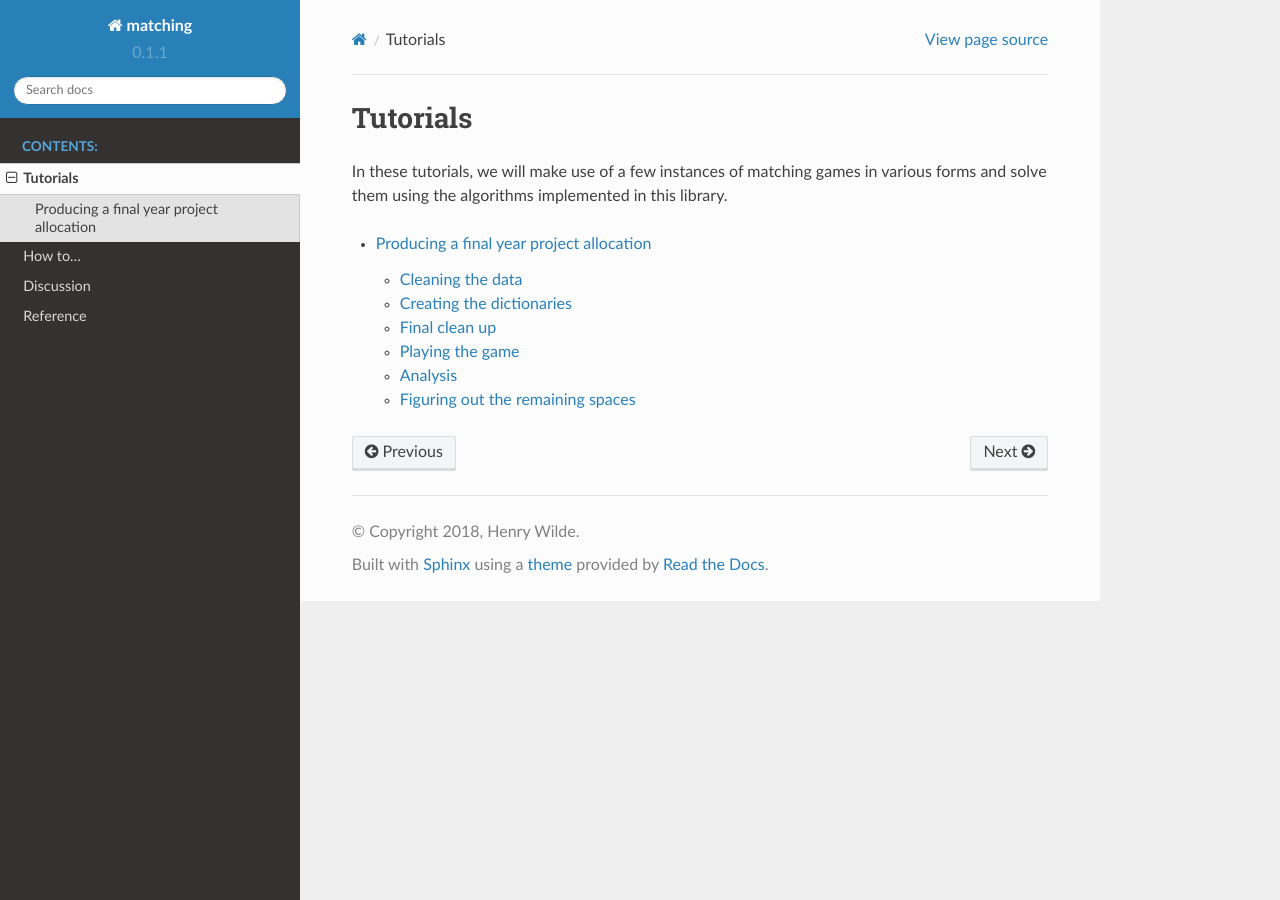
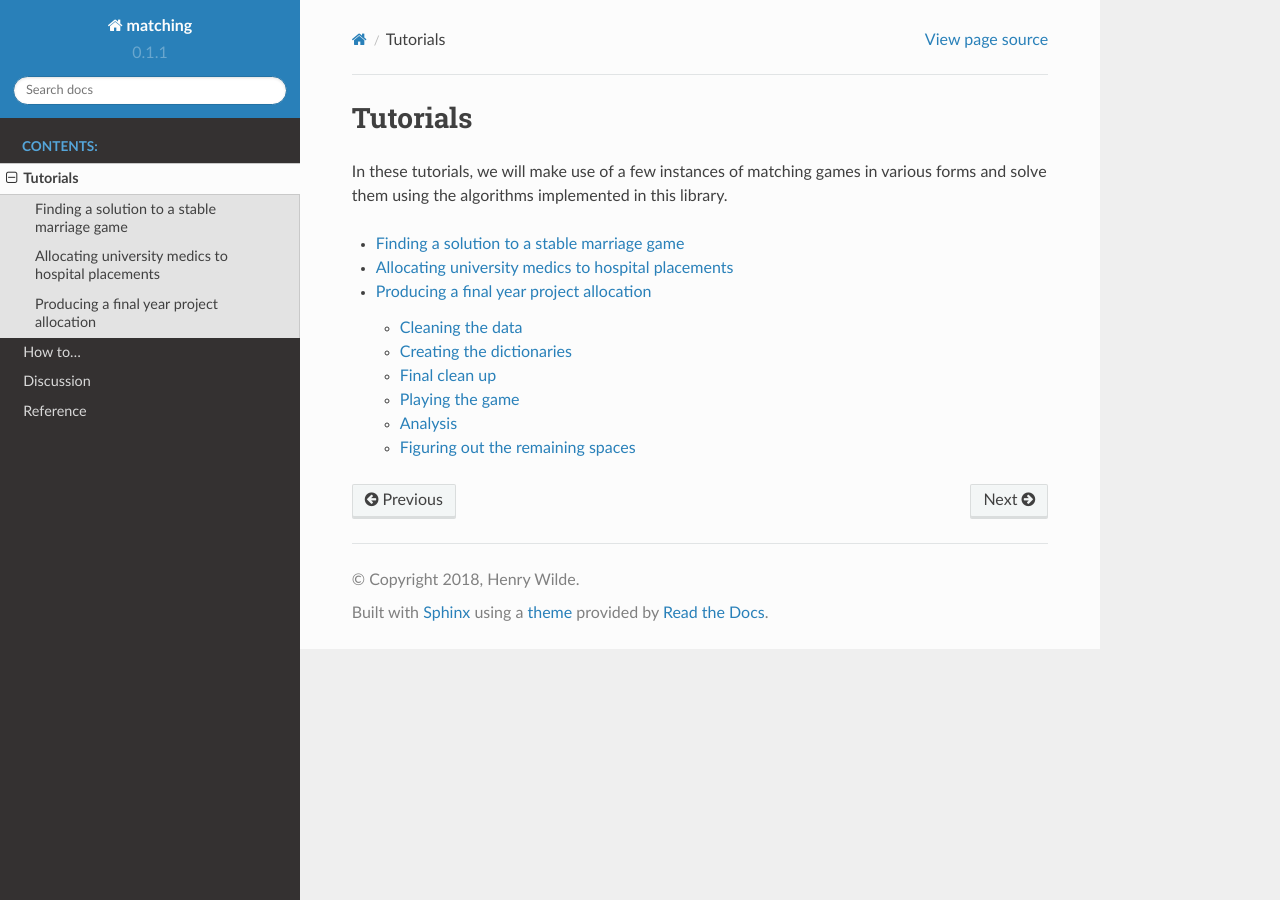
Before and after one commit to daffidwilde/matching, a Sphinx documentation site: the page built from docs/tutorials/index.rst, in a window 1280 px wide. Built offline with Sphinx 7.4.7 and the Read the Docs theme 2.0.0, drawn with Linux system fonts in a browser that asks for light colours; some of the changed lines change nothing that is shown.

Commit message:
Write tutorial for HR.

```diff
--- a/docs/tutorials/hospital_resident/data.py
+++ b/docs/tutorials/hospital_resident/data.py
@@ -1,24 +1,23 @@
 """ A script to create the dummy data used in `main.ipynb`. """
 
-import json
+import yaml
 from collections import defaultdict
 
 import numpy as np
 
 
 NUM_RESIDENTS = 200
-CAPACITY = 25
+CAPACITY = 30
 SEED = 0
 
 resident_names = [f"{i:03d}" for i in range(NUM_RESIDENTS)]
 hospital_names = [
  "Dewi Sant",
- "Noah's Ark",
  "Prince Charles",
  "Prince of Wales",
  "Royal Glamorgan",
  "Royal Gwent",
- "St. David's",
+ "St. David",
  "University",
 ]
 
@@ -70,7 +69,7 @@
     return hospital_to_capacity
 
 
-def save_dictionaries_to_json(
+def save_dictionaries_to_yaml(
     resident_preferences, hospital_preferences, capacities
 ):
 
@@ -78,8 +77,8 @@
         (resident_preferences, hospital_preferences, capacities),
         ("residents", "hospitals", "capacities"),
     ):
-        with open(f"{name}.json", "w") as f:
-            json.dump(dictionary, f, indent=4)
+        with open(f"{name}.yml", "w") as f:
+            yaml.dump(dictionary, f, indent=4)
 
 
 def main():
@@ -93,7 +92,7 @@
     capacities = create_hospital_to_capacity_map()
     print("Player dictionaries created...")
 
-    save_dictionaries_to_json(
+    save_dictionaries_to_yaml(
         resident_preferences, hospital_preferences, capacities
     )
     print("Dictionaries saved.")
--- a/docs/tutorials/index.rst
+++ b/docs/tutorials/index.rst
@@ -9,4 +9,7 @@
 .. toctree::
    :maxdepth: 2
 
+   installation.rst
+   stable_marriage/main.ipynb
+   hospital_resident/main.ipynb
    project_allocation/main.ipynb
```
Also changed, not shown: docs/tutorials/hospital_resident/main.ipynb (added).
